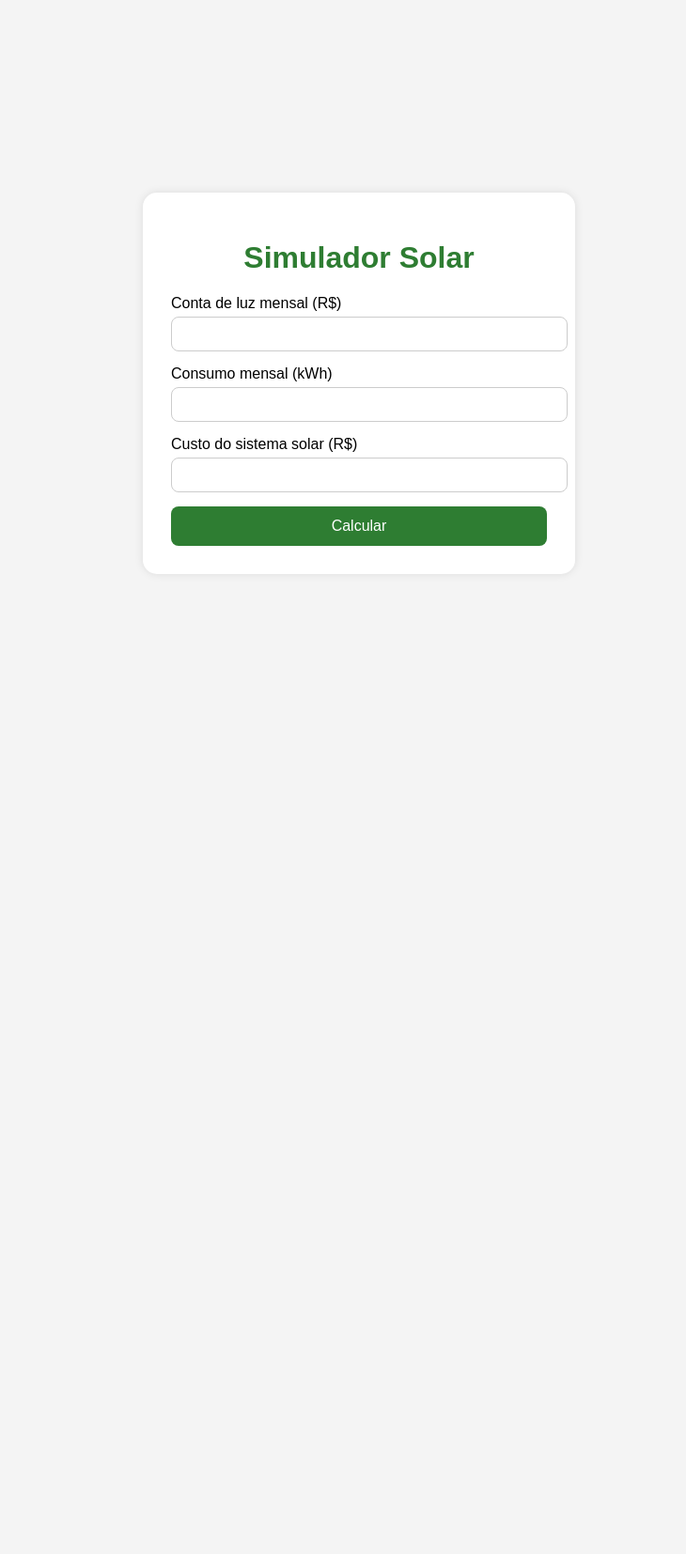
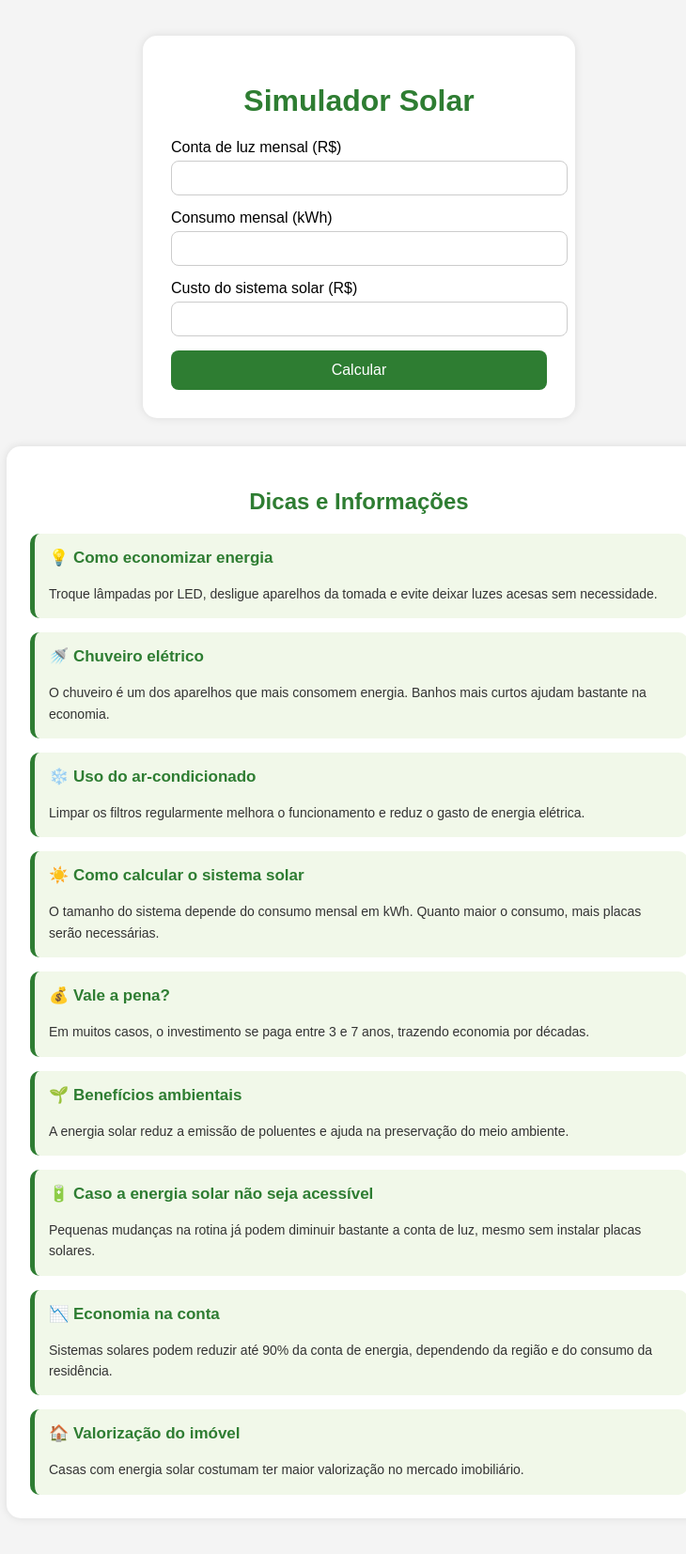
Before and after one commit to devcaroline21/simulador-solar, a Flask app: page / in a window 1280 px wide. Shown: the whole page at 94% size, without its empty margins (258-988 px from the left). Before the commit the page ends 581 px from the top, so only its background shows below. Run offline with Flask 3, Linux system fonts and the light colour scheme.

Commit message:
incluindo conteiner abaixo

```diff
--- a/templates/index.html
+++ b/templates/index.html
@@ -11,9 +11,12 @@
             font-family: Arial, sans-serif;
             background: #f4f4f4;
             display: flex;
-            justify-content: center;
+            flex-direction: column;
+            justify-content: flex-start;
             align-items: center;
-            height: 100vh;
+            min-height: 100vh;
+            padding: 30px;
+            gap: 30px;
         }
 
         .container{
@@ -24,9 +27,23 @@
             box-shadow: 0 0 10px rgba(0,0,0,0.1);
         }
 
+        .info-container{
+            background: white;
+            padding: 25px;
+            border-radius: 15px;
+            width: 700px;
+            box-shadow: 0 0 10px rgba(0,0,0,0.1);
+        }
+
         h1{
             text-align: center;
             color: #2e7d32;
+        }
+
+        .info-container h2{
+            text-align: center;
+            color: #2e7d32;
+            margin-bottom: 20px;
         }
 
         input{
@@ -58,6 +75,32 @@
             background: #e8f5e9;
             padding: 15px;
             border-radius: 10px;
+        }
+
+        .cards{
+            display: flex;
+            flex-direction: column;
+            gap: 15px;
+        }
+
+        .card{
+            background: #f1f8e9;
+            padding: 15px;
+            border-radius: 10px;
+            border-left: 5px solid #2e7d32;
+        }
+
+        .card h3{
+            margin-top: 0;
+            color: #2e7d32;
+            font-size: 17px;
+        }
+
+        .card p{
+            margin: 0;
+            color: #333;
+            font-size: 14px;
+            line-height: 1.6;
         }
 
     </style>
@@ -110,5 +153,88 @@
 
 </div>
 
+
+<div class="info-container">
+
+    <h2>Dicas e Informações</h2>
+
+    <div class="cards">
+
+        <div class="card">
+            <h3>💡 Como economizar energia</h3>
+            <p>
+                Troque lâmpadas por LED, desligue aparelhos da tomada
+                e evite deixar luzes acesas sem necessidade.
+            </p>
+        </div>
+
+        <div class="card">
+            <h3>🚿 Chuveiro elétrico</h3>
+            <p>
+                O chuveiro é um dos aparelhos que mais consomem energia.
+                Banhos mais curtos ajudam bastante na economia.
+            </p>
+        </div>
+
+        <div class="card">
+            <h3>❄️ Uso do ar-condicionado</h3>
+            <p>
+                Limpar os filtros regularmente melhora o funcionamento
+                e reduz o gasto de energia elétrica.
+            </p>
+        </div>
+
+        <div class="card">
+            <h3>☀️ Como calcular o sistema solar</h3>
+            <p>
+                O tamanho do sistema depende do consumo mensal em kWh.
+                Quanto maior o consumo, mais placas serão necessárias.
+            </p>
+        </div>
+
+        <div class="card">
+            <h3>💰 Vale a pena?</h3>
+            <p>
+                Em muitos casos, o investimento se paga entre 3 e 7 anos,
+                trazendo economia por décadas.
+            </p>
+        </div>
+
+        <div class="card">
+            <h3>🌱 Benefícios ambientais</h3>
+            <p>
+                A energia solar reduz a emissão de poluentes e ajuda
+                na preservação do meio ambiente.
+            </p>
+        </div>
+
+        <div class="card">
+            <h3>🔋 Caso a energia solar não seja acessível</h3>
+            <p>
+                Pequenas mudanças na rotina já podem diminuir bastante
+                a conta de luz, mesmo sem instalar placas solares.
+            </p>
+        </div>
+
+        <div class="card">
+            <h3>📉 Economia na conta</h3>
+            <p>
+                Sistemas solares podem reduzir até 90% da conta de energia,
+                dependendo da região e do consumo da residência.
+            </p>
+        </div>
+
+        <div class="card">
+            <h3>🏠 Valorização do imóvel</h3>
+            <p>
+                Casas com energia solar costumam ter maior valorização
+                no mercado imobiliário.
+            </p>
+        </div>
+
+    </div>
+
+</div>
+
 </body>
 </html>
```
